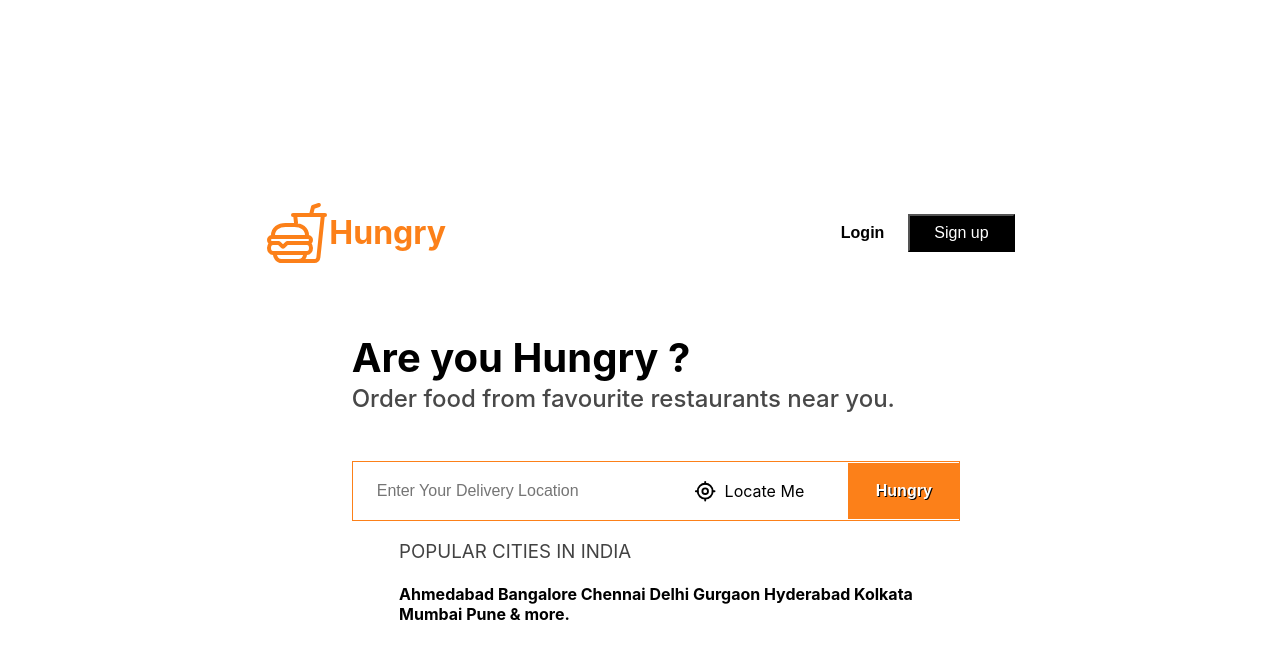
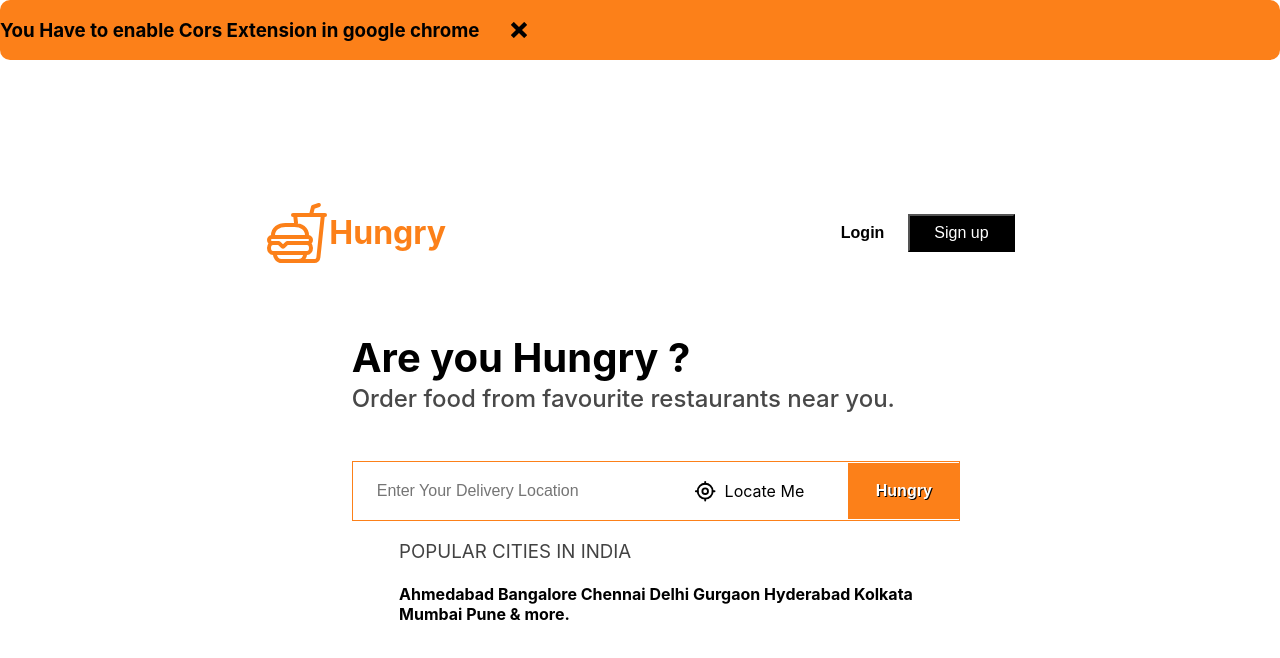
Before and after one commit to MD-ASHARUDDIN-90/My_Hungry_App, a React (Create React App) app: page / in a window 1280 px wide. Shown: the top 658 px of the page. Built offline with nearby package versions, Linux system fonts and the light colour scheme; no server answers.

Commit message:
Read Me content

```diff
--- a/src/Pages/HomePage/HomePage.js
+++ b/src/Pages/HomePage/HomePage.js
@@ -1,10 +1,21 @@
 import HomeModal from "../../Component/HomeModal/HomeModal";
 import style from './HomePage.module.css'
 import Footer from "../../Component/Footer/Footer";
+import { ImCross } from 'react-icons/im';
+import { useEffect, useState } from "react";
 export default function HomePage(){
+    const [show , setShow] = useState(false)
 
+
+
+
+
+    function handleCross() {
+       setShow(true)
+    }
     return(
         <>
+        <div style={{width : "100%" , textAlign : "center",position : "absolute" , display: "flex" , alignItems: "center" , gap:"2rem" , backgroundColor :"#fc8019" , borderRadius :"10px" }}>{!show ?<><h3>You Have to enable Cors Extension in google chrome </h3 > <ImCross onClick={handleCross}/></> : ""}</div>
         <div className={style.up}>
         <HomeModal />
         <div>
```
